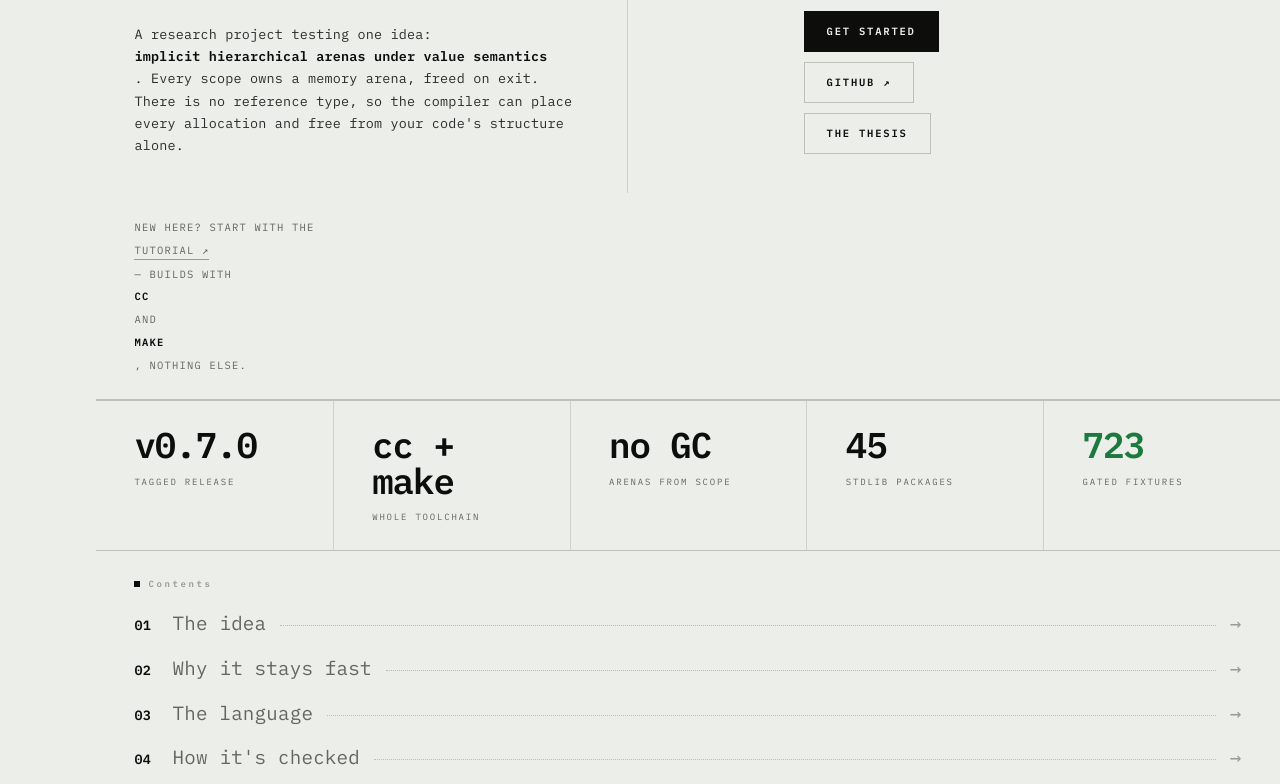
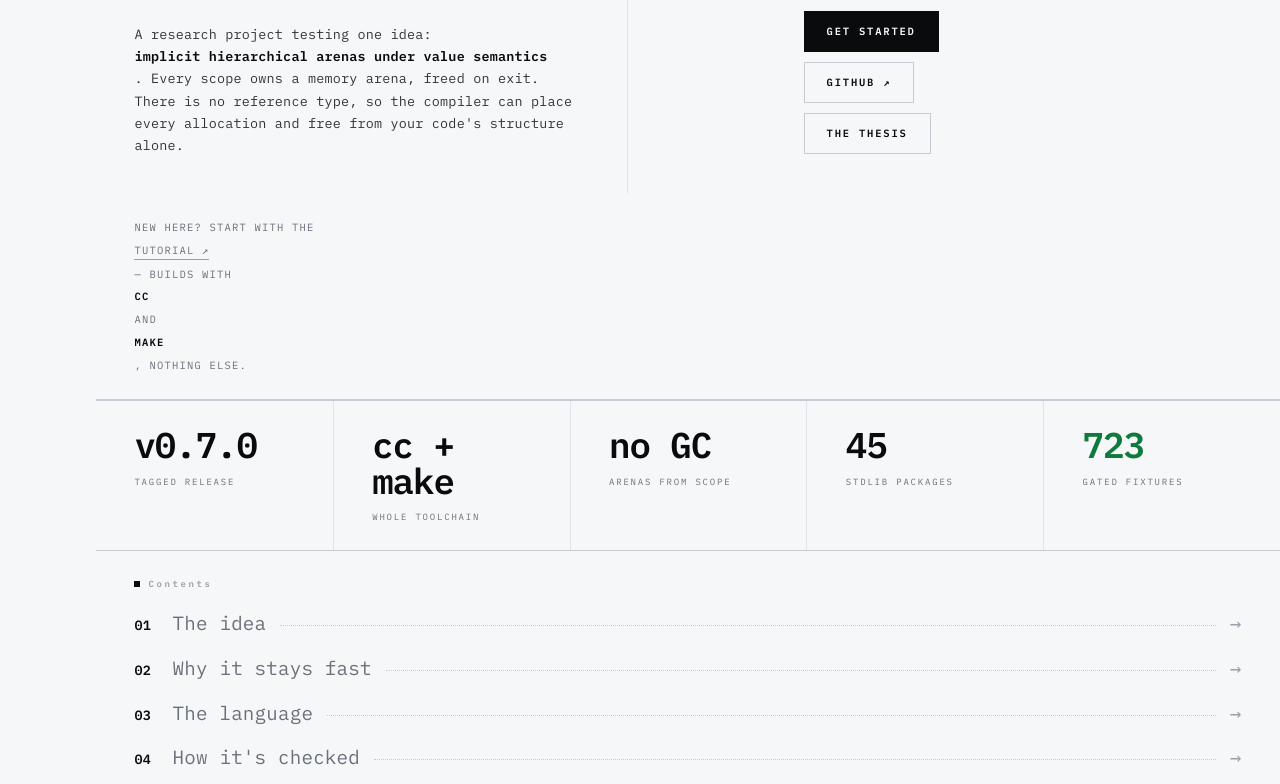
Before and after one commit to StefanVonRanda/tycho, a plain HTML site: page index.html in a window 1280 px wide. Shown: the part 823-1607 px from the top of the page. Drawn offline with Linux system fonts and the light colour scheme.

Commit message:
site: neutralise the palette -- every colour had a yellow-green cast
Measured rather than argued. Converting every theme token to HSL:

  --paper  light  #eceee9   hue  84  sat 13%
  --ink    light  #0d0d0c   hue  60  sat  4%
  --paper  dark   #0c0d0b   hue  90  sat  8%
  --ink    dark   #ecede6   hue  69  sat 16%
  --code-bg       #14150f   hue  70  sat 17%
  --band   dark   #121309   hue  66  sat 36%

Every single one sat between 60 and 90 degrees -- yellow-green -- and some
carried real saturation. An olive cast over near-greys is what reads as
dingy, and it was in the ground, the ink, the panels, the code surface and
the rules, so nothing on the page escaped it. simeon.sh's ground is #08090a
at hue 210: blue-leaning neutral.

The palette is now neutral, cooled slightly toward blue: light ground
#f6f7f8 on #0a0b0d ink, dark ground #08090a on #f2f4f6, code on #050608, and
matching rules and panels. The accent green stays -- against a neutral ground
it reads as an accent rather than as more of the same hue.

Checked: zero remaining tokens with saturation above 5% in the 40-120 degree
band, and both themes rendered.

```diff
--- a/index.html
+++ b/index.html
@@ -35,30 +35,30 @@
 <style>
 
   :root{
-    --paper:#eceee9; --panel:#e4e6e1;
-    --ink:#0d0d0c; --ink-soft:#2c2c2a; --dim:#65665f; --faint:#9a9b92; --line:#d0d2ca; --line-strong:#bcc0b6;
-    --code-bg:#14150f; --code-fg:#d8d9cf; --code-dim:#7c7d72; --code-line:#2b2c22;
-    --grain:rgba(13,13,12,.05); --band:#e3e6df;
-    --acc:#1c7a3e; --acc-bg:#dcefe1;
-    --flip-bg:#0d0e0a; --flip-panel:#16170f; --flip-ink:#f0f1e8; --flip-soft:#c9cabf;
-    --flip-dim:#8b8c81; --flip-faint:#5c5d54; --flip-line:#22231c; --flip-line-strong:#333429;
+    --paper:#f6f7f8; --panel:#eceef1;
+    --ink:#0a0b0d; --ink-soft:#31353b; --dim:#6a717a; --faint:#9aa1aa; --line:#e0e3e7; --line-strong:#c6ccd3;
+    --code-bg:#050608; --code-fg:#dfe3e8; --code-dim:#767d86; --code-line:#1c2026;
+    --grain:rgba(10,11,13,.04); --band:#eef0f3;
+    --acc:#0f7a3d; --acc-bg:#dcf0e4;
+    --flip-bg:#08090a; --flip-panel:#101215; --flip-ink:#f2f4f6; --flip-soft:#c3c8ce;
+    --flip-dim:#868d96; --flip-faint:#565d66; --flip-line:#1b1e22; --flip-line-strong:#2b3037;
   }
   :root[data-theme="dark"]{
-    --paper:#0c0d0b; --panel:#131410;
-    --ink:#ecede6; --ink-soft:#c8c9c0; --dim:#8b8c82; --faint:#54554d; --line:#25261f; --line-strong:#34382e;
-    --code-bg:#08080a; --code-fg:#d8d9cf; --code-dim:#71726a; --code-line:#20211c;
-    --grain:rgba(232,233,225,.04); --band:#121309;
-    --acc:#4ade80; --acc-bg:#043315;          /* one accent, borrowed from simeon.sh */
-    --flip-bg:#eceee9; --flip-panel:#e4e6e1; --flip-ink:#0d0d0c; --flip-soft:#2c2c2a;
-    --flip-dim:#65665f; --flip-faint:#9a9b92; --flip-line:#d0d2ca; --flip-line-strong:#bcc0b6;
+    --paper:#08090a; --panel:#101215;
+    --ink:#f2f4f6; --ink-soft:#c3c8ce; --dim:#868d96; --faint:#565d66; --line:#1b1e22; --line-strong:#2b3037;
+    --code-bg:#050608; --code-fg:#dfe3e8; --code-dim:#767d86; --code-line:#1c2026;
+    --grain:rgba(242,244,246,.035); --band:#0c0e11;
+    --acc:#4ade80; --acc-bg:#06331a;          /* one accent, borrowed from simeon.sh */
+    --flip-bg:#f6f7f8; --flip-panel:#eceef1; --flip-ink:#0a0b0d; --flip-soft:#31353b;
+    --flip-dim:#6a717a; --flip-faint:#9aa1aa; --flip-line:#e0e3e7; --flip-line-strong:#c6ccd3;
   }
   @media (prefers-color-scheme: dark){
-    :root:not([data-theme]){ --paper:#0c0d0b; --panel:#131410;
-      --ink:#ecede6; --ink-soft:#c8c9c0; --dim:#8b8c82; --faint:#54554d; --line:#25261f; --line-strong:#34382e;
-      --code-bg:#08080a; --code-fg:#d8d9cf; --code-dim:#71726a; --code-line:#20211c;
-      --grain:rgba(232,233,225,.04); --band:#121309; --acc:#4ade80; --acc-bg:#043315;
-    --flip-bg:#eceee9; --flip-panel:#e4e6e1; --flip-ink:#0d0d0c; --flip-soft:#2c2c2a;
-    --flip-dim:#65665f; --flip-faint:#9a9b92; --flip-line:#d0d2ca; --flip-line-strong:#bcc0b6; }
+    :root:not([data-theme]){ --paper:#08090a; --panel:#101215;
+      --ink:#f2f4f6; --ink-soft:#c3c8ce; --dim:#868d96; --faint:#565d66; --line:#1b1e22; --line-strong:#2b3037;
+      --code-bg:#050608; --code-fg:#dfe3e8; --code-dim:#767d86; --code-line:#1c2026;
+      --grain:rgba(242,244,246,.035); --band:#0c0e11; --acc:#4ade80; --acc-bg:#06331a;
+    --flip-bg:#f6f7f8; --flip-panel:#eceef1; --flip-ink:#0a0b0d; --flip-soft:#31353b;
+    --flip-dim:#6a717a; --flip-faint:#9aa1aa; --flip-line:#e0e3e7; --flip-line-strong:#c6ccd3; }
   }
 
     /* ══ TYCHO — instrument-panel layout ═══════════════════════════════════
```
